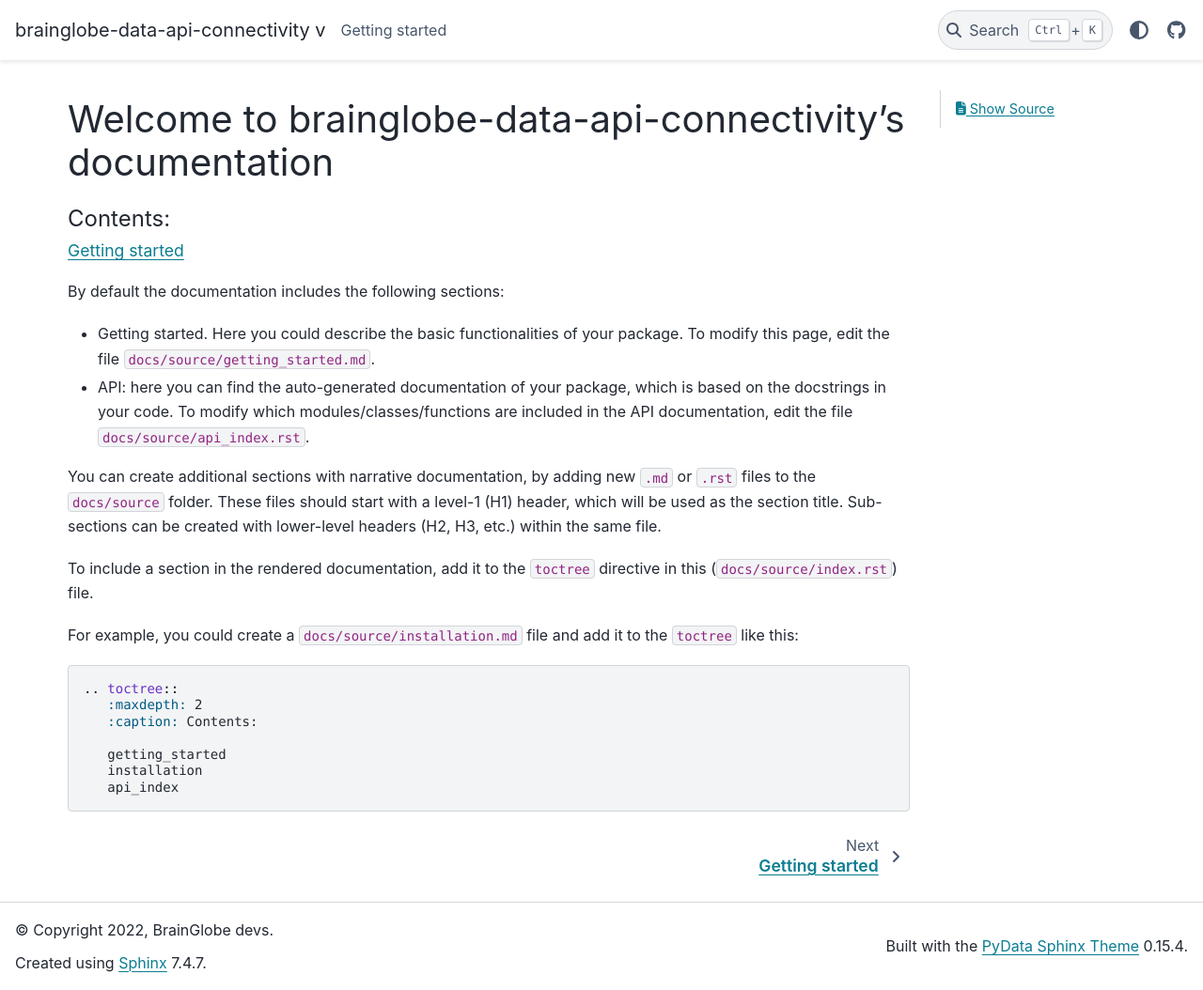
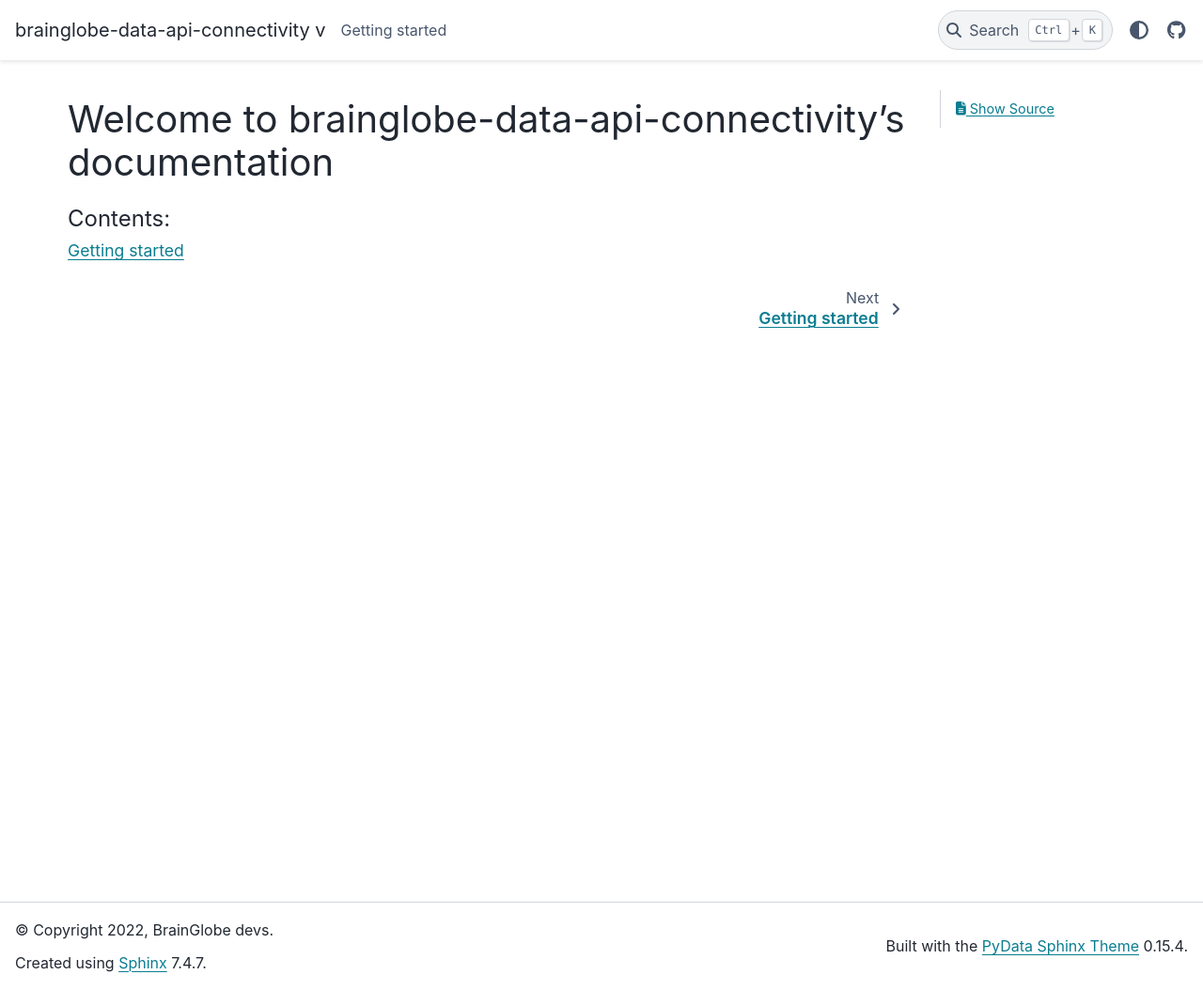
Before and after one commit to brainglobe/brainglobe-data-api-connectivity, a Sphinx documentation site: the page built from docs/source/index.md, in a window 1280 px wide and 1054 px high. Shown: the whole window at 94% size. Built offline with Sphinx 7.4.7 and the PyData theme 0.15.4, drawn with Linux system fonts in a browser that asks for light colours.

Commit message:
Remove placeholder index text, since it's outdated

````diff
--- a/docs/source/index.md
+++ b/docs/source/index.md
@@ -7,32 +7,3 @@
 
    getting_started
 ```
-
-By default the documentation includes the following sections:
-
-* Getting started. Here you could describe the basic functionalities of your package. To modify this page, edit the file `docs/source/getting_started.md`.
-* API: here you can find the auto-generated documentation of your package, which is based on the docstrings in your code. To modify which modules/classes/functions are included in the API documentation, edit the file `docs/source/api_index.rst`.
-
-You can create additional sections with narrative documentation,
-by adding new `.md` or `.rst` files to the `docs/source` folder.
-These files should start with a level-1 (H1) header,
-which will be used as the section title. Sub-sections can be created
-with lower-level headers (H2, H3, etc.) within the same file.
-
-To include a section in the rendered documentation,
-add it to the `toctree` directive in this (`docs/source/index.rst`) file.
-
-For example, you could create a `docs/source/installation.md` file
-and add it to the `toctree` like this:
-
-```{eval-rst}
-.. code-block:: rst
-
-   .. toctree::
-      :maxdepth: 2
-      :caption: Contents:
-
-      getting_started
-      installation
-      api_index
-```
````
